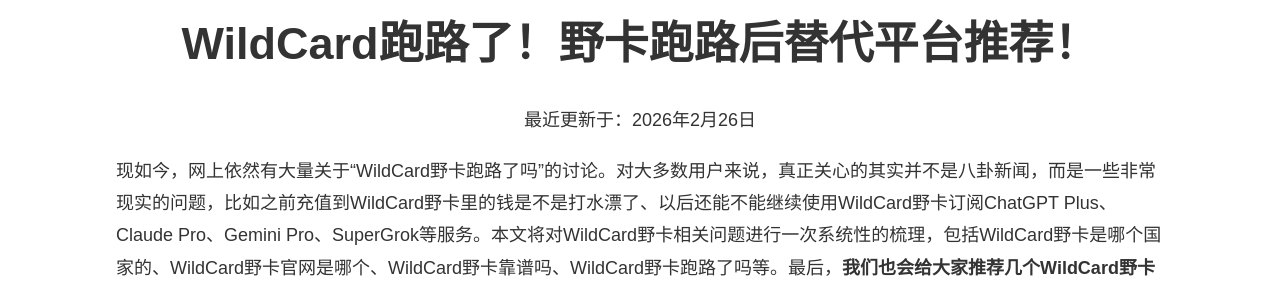
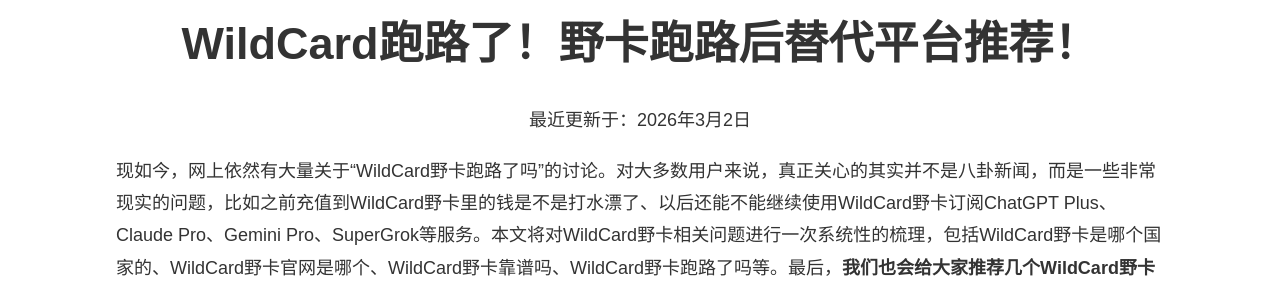
Before and after one commit to anyofai/anyofai.github.io, a Jekyll site: the page built from index.md, in a window 1280 px wide and 900 px high. Shown: the part 137-425 px from the top of the window. Built offline with Jekyll 4.4.1, drawn with Linux system fonts in a browser that asks for light colours.

Commit message:
Update index.md

```diff
--- a/index.md
+++ b/index.md
@@ -6,7 +6,7 @@
 
 # WildCard跑路了！野卡跑路后替代平台推荐！
 
-<p align="center">最近更新于：2026年2月26日</p>
+<p align="center">最近更新于：2026年3月2日</p>
 
 现如今，网上依然有大量关于“WildCard野卡跑路了吗”的讨论。对大多数用户来说，真正关心的其实并不是八卦新闻，而是一些非常现实的问题，比如之前充值到WildCard野卡里的钱是不是打水漂了、以后还能不能继续使用WildCard野卡订阅ChatGPT Plus、Claude Pro、Gemini Pro、SuperGrok等服务。本文将对WildCard野卡相关问题进行一次系统性的梳理，包括WildCard野卡是哪个国家的、WildCard野卡官网是哪个、WildCard野卡靠谱吗、WildCard野卡跑路了吗等。最后，**我们也会给大家推荐几个WildCard野卡跑路后的替代平台，用于帮助国内用户继续订阅ChatGPT Plus、Claude Pro、Gemini Pro、SuperGrok、Midjourney、Poe等主流海外AI服务会员**。
 
```
